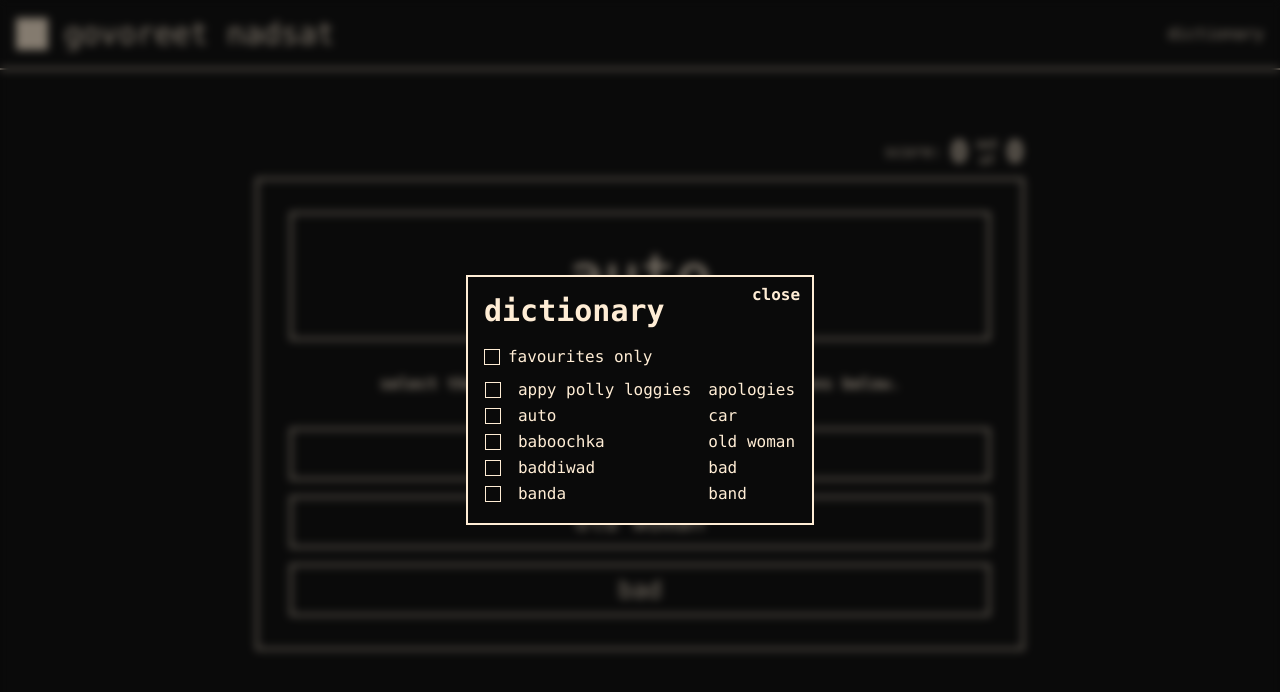
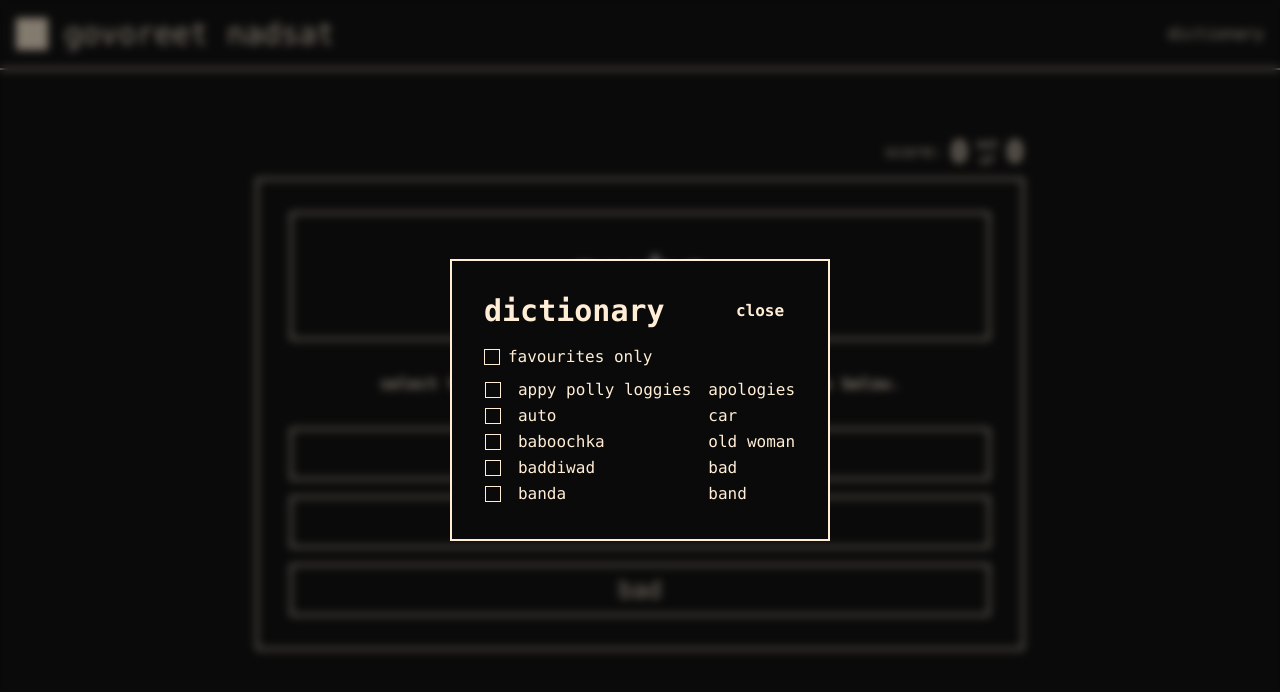
Before and after one commit to alanpaulprice/govoreet-nadsat, a React (Vite) app: page / in a window 1280 px wide. Both pictures are taken after a click on the button "dictionary". Shown: the top 692 px of the page. Built offline with nearby package versions, Linux system fonts and the light colour scheme.

Commit message:
src/common/components/Modal.tsx: adjust padding

```diff
--- a/src/common/components/Modal.tsx
+++ b/src/common/components/Modal.tsx
@@ -22,9 +22,9 @@ export function Modal({ open, onClose, closeOnOverlayClick, title, children }: M
 				ref={overlayRef}
 				onClick={onOverlayClick}
 			>
-				<div className="relative flex max-h-svh flex-col gap-4 border-2 border-orange-100 bg-neutral-950">
+				<div className="relative flex max-h-svh flex-col gap-4 border-2 border-orange-100 bg-neutral-950 p-8">
 					<header className="flex items-start justify-between">
-						<h1 className="mx-4 mt-4 text-center text-3xl font-bold">{title}</h1>
+						<h1 className="text-center text-3xl font-bold">{title}</h1>
 						<button
 							className="mr-1 mt-1 flex items-center justify-center p-2 font-bold leading-3 text-orange-100 hover:text-orange-500"
 							type="button"
@@ -33,7 +33,7 @@ export function Modal({ open, onClose, closeOnOverlayClick, title, children }: M
 							close
 						</button>
 					</header>
-					<div className="mx-4 mb-4 flex flex-col gap-2">{children}</div>
+					<div className="flex flex-col gap-2">{children}</div>
 				</div>
 			</div>
 		);
```
